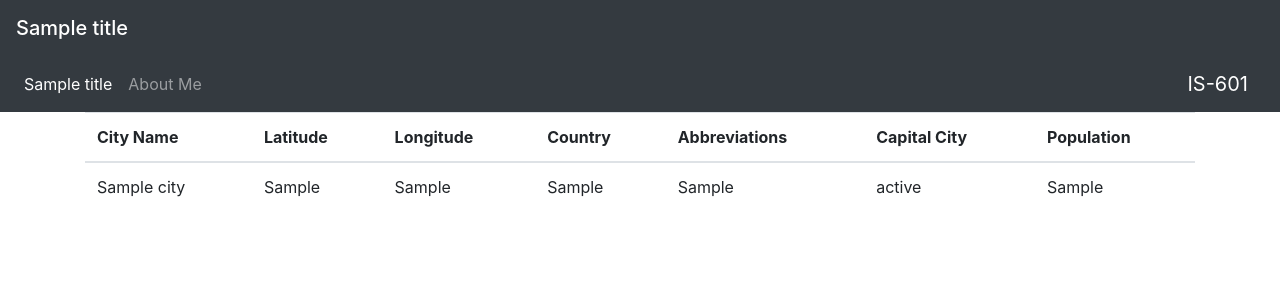
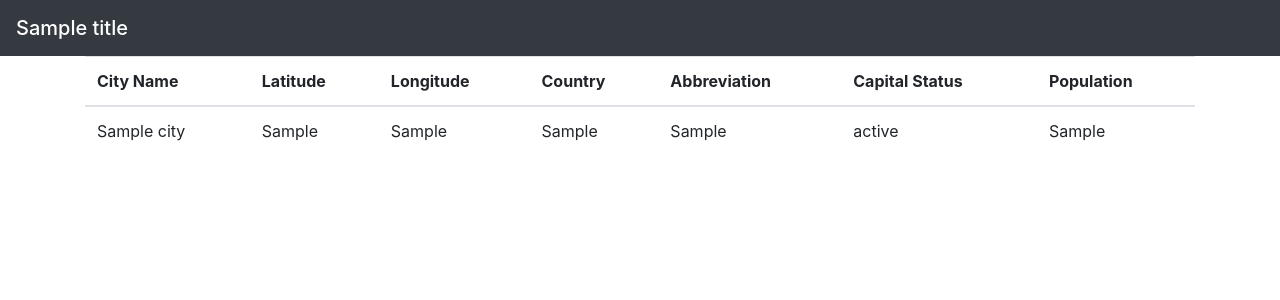
Before and after one commit to rn44/webapp, a Flask app: template app/templates/index.html in a window 1280 px wide. Shown: the top 300 px of the page. Run offline with Flask 2, Linux system fonts and the light colour scheme; the template is opened without the code that fills it: most values are stand-ins (such as "Sample title", 1, 10 or a date in 2020); some libraries are stand-ins or nearby versions.

Commit message:
Bug: updated layout.html and index.html

```diff
--- a/app/templates/index.html
+++ b/app/templates/index.html
@@ -7,8 +7,8 @@
         <th scope="col">Latitude</th>
         <th scope="col">Longitude</th>
         <th scope="col">Country</th>
-            <th scope="col">Abbreviations</th>
-            <th scope="col">Capital City</th>
+        <th scope="col">Abbreviation</th>
+        <th scope="col">Capital Status</th>
         <th scope="col">Population</th>
     </tr>
     </thead>
--- a/app/templates/layout.html
+++ b/app/templates/layout.html
@@ -23,6 +23,7 @@
         <span class="navbar-brand mb-0 h1">{{ title }}</span>
     </nav>
 
+ <!-- Final Navbar
     <nav class="navbar navbar-expand-lg sticky-top navbar-dark bg-dark">
         <div class="collapse navbar-collapse" id="navbarNavDropdown">
             <ul class="navbar-nav">
@@ -30,7 +31,7 @@
                     <a class="nav-link" href="./index.html">{{ title }}<span class="sr-only">(current)</span></a>
                 </li>
                 <li class="nav-item">
-                    <a class="nav-link" href="teamPage.html">About Me</a>
+                    <a class="nav-link" href="api/cities">Cities API</a>
                 </li>
             </ul>
         </div>
@@ -41,7 +42,7 @@
             <span class="navbar-toggler-icon"></span>
         </button>
     </nav>
-
+-->
 
     <!--Main Table-->
     <main role="main" class="container">{% block content %}{% endblock %}</main>
```
Lines whose indentation alone changed are shown as unchanged.
